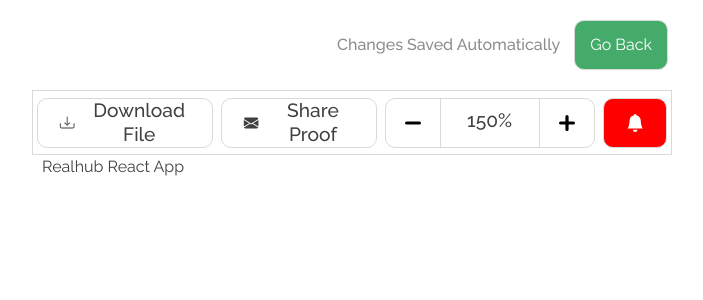
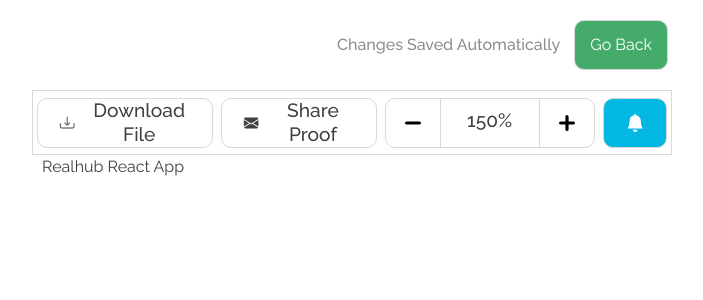
Before and after one commit to fluxpat/Realhub-React-Feature, a React (Create React App) app: page / in a window 1280 px wide. Shown: the top 300 px of the page, without its empty margins (288-991 px from the left). Built offline with nearby package versions, Linux system fonts and the light colour scheme.

Commit message:
Played around with GitHub pages deployment and gh-pages build command. Project has been submitted to RealHub.

```diff
--- a/src/App.css
+++ b/src/App.css
@@ -3,8 +3,7 @@
 }
 
 :root {
-  --blue: red;
-  /* --blue: rgb(2, 183, 226); */
+  --blue: rgb(2, 183, 226);
   --blue-hover: rgba(2, 183, 226, 0.8);
   --dark-grey: #404041;
   --light-grey: #8c8c8e;
```
